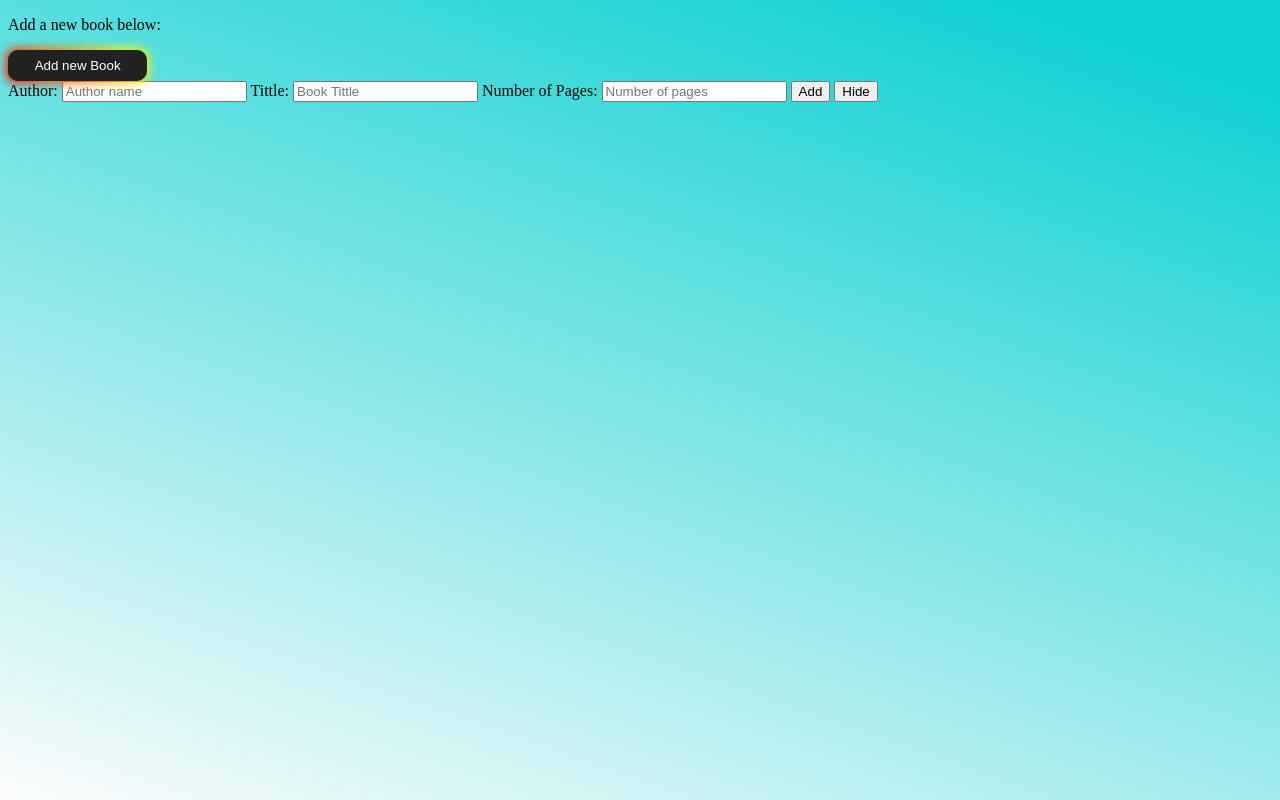
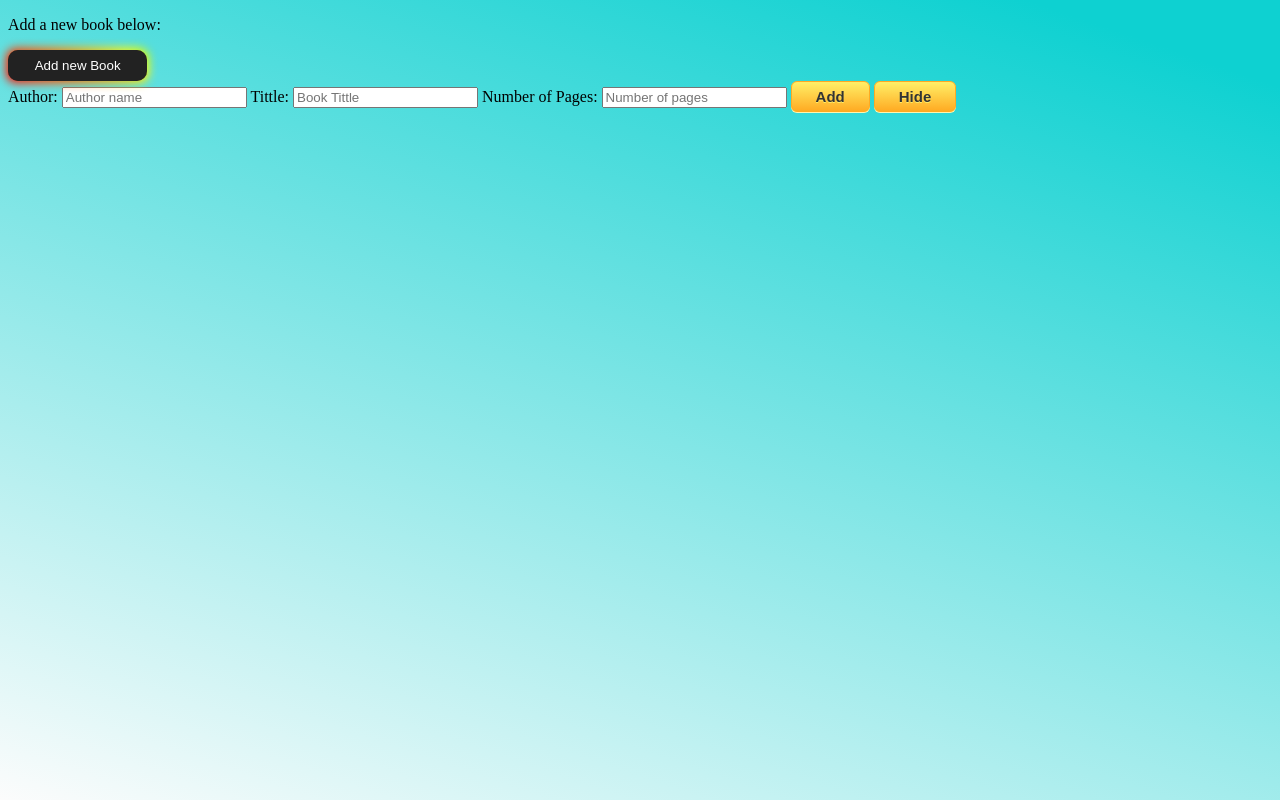
Before and after one commit to MichalTrostowiecki/Library-project, a plain HTML site: page index.html in a window 1280 px wide. Drawn offline with Linux system fonts and the light colour scheme.

Commit message:
I've changed the look of buttons

```diff
--- a/index.html
+++ b/index.html
@@ -36,8 +36,8 @@
           placeholder="Number of pages"
           required
         />
-        <button type="button" class="add" id="add">Add</button>
-        <button type="button" class="hide-form">Hide</button>
+        <button type="button" class="add btn" id="add">Add</button>
+        <button type="button" class="hide-form btn">Hide</button>
       </form>
     </div>
     <div class="book-container"></div>
--- a/style.css
+++ b/style.css
@@ -106,6 +106,30 @@ input:checked + .slider-round:before {
 
 /* ------------------------- Buttons ----------------------------- */
 
+.btn {
+	box-shadow: 0px 1px 0px 0px #fff6af;
+	background:linear-gradient(to bottom, #ffec64 5%, #ffab23 100%);
+	background-color:#ffec64;
+	border-radius:6px;
+	border:1px solid #ffaa22;
+	display:inline-block;
+	cursor:pointer;
+	color:#333333;
+	font-family:Arial;
+	font-size:15px;
+	font-weight:bold;
+	padding:6px 24px;
+	text-decoration:none;
+	text-shadow:0px 1px 0px #ffee66;
+}
+.btn:hover {
+	background:linear-gradient(to bottom, #ffab23 5%, #ffec64 100%);
+	background-color:#ffab23;
+}
+.btn:active {
+	position:relative;
+	top:1px;
+}
 
 
 .form-button {
```
